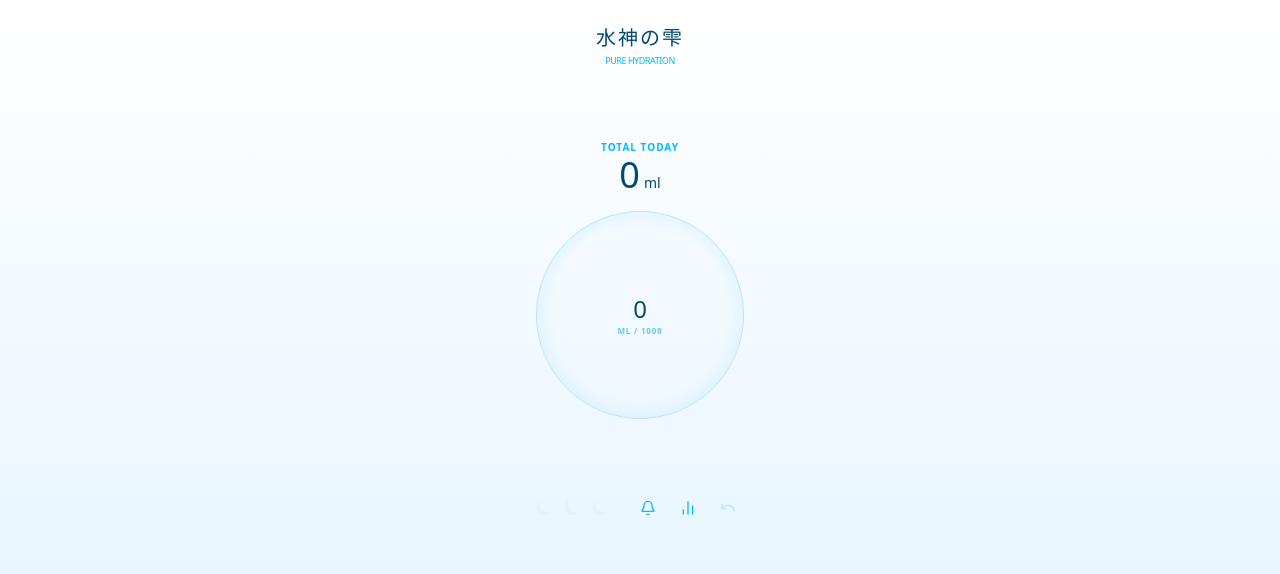
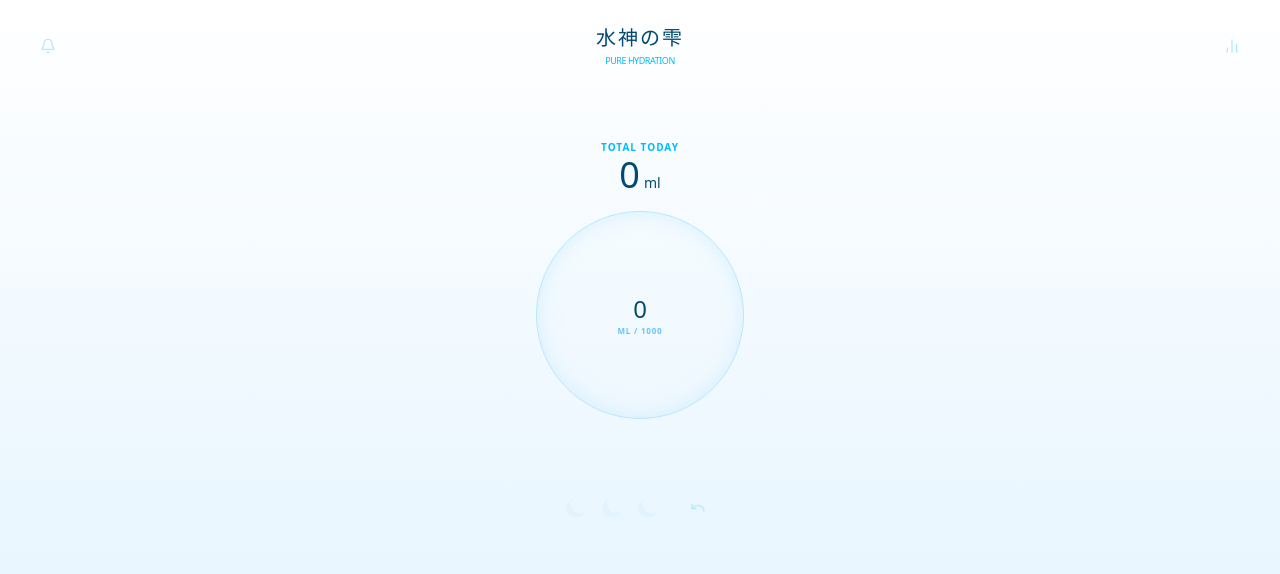
Before and after one commit to Kaede328/Water-shizuku-v2, a React (Vite) app: page / in a window 1280 px wide. Shown: the top 574 px of the page. Built offline with nearby package versions, Linux system fonts and the light colour scheme.

Commit message:
feat: Enhance header with notification and stats buttons
Adds notification and statistics buttons to the header, improving user access to these features. The header layout is adjusted to accommodate the new buttons.

```diff
--- a/src/App.tsx
+++ b/src/App.tsx
@@ -78,11 +78,20 @@ export default function App() {
 
   return (
     <div className="h-screen w-full bg-gradient-to-b from-white to-sky-100 text-sky-900 font-sans overflow-hidden flex flex-col items-center justify-between py-4 px-6 relative">
-      <header className="text-center pt-2 flex flex-col items-center">
-        <div className="cursor-pointer" onClick={() => setShowConfirm(true)}>
+    {/* ヘッダーエリア：左右に控えめなアイコンを配置 */}
+    <header className="w-full flex justify-between items-center pt-2 px-2 z-50">
+      <button onClick={requestNotification} className="p-2 text-sky-200 active:text-sky-400 transition-colors">
+        <Bell className="w-4 h-4" />
+      </button>
+
+      <div className="text-center cursor-pointer" onClick={() => setShowConfirm(true)}>
         <h1 className="text-xl font-light tracking-widest mb-0.5">水神の雫</h1>
         <p className="text-sky-400 text-[9px] tracking-tighter uppercase font-medium">Pure Hydration</p>
       </div>
+
+      <button onClick={() => setShowStats(!showStats)} className="p-2 text-sky-200 active:text-sky-400 transition-colors">
+        <BarChart2 className="w-4 h-4" />
+      </button>
     </header>
 
       <div className="flex flex-col items-center gap-4">
@@ -111,15 +120,18 @@ export default function App() {
         </div>
       </div>
 
+    {/* 下部のバッジエリア：月だけが並ぶシンプルな空間に */}
     <div className="w-full flex flex-col items-center gap-4">
-        <div className="flex gap-6 items-center z-20">
-          <div className="flex gap-3 items-center">
+      <div className="flex gap-4 items-center z-20">
+        <div className="flex gap-4 items-center">
           {[1000, 2000, 2500].map((goal, i) => (
-              <div key={i} className="relative w-4 h-4">
+            <div key={i} className="relative w-5 h-5">
               <div
-                  className={`w-full h-full rounded-full transition-all duration-1000 ${totalToday >= goal ? 'bg-sky-400 shadow-[0_0_10px_rgba(56,189,248,0.7)]' : 'bg-sky-200/20'}`}
+                className={`w-full h-full rounded-full transition-all duration-1000 ${
+                  totalToday >= goal ? 'bg-sky-400 shadow-[0_0_12px_rgba(56,189,248,0.7)]' : 'bg-sky-200/20'
+                }`}
                 style={{
-                    boxShadow: totalToday >= goal ? 'inset -2px 0px 0px 0px rgba(255,255,255,0.3), 0 0 8px rgba(56,189,248,0.5)' : 'none',
+                  boxShadow: totalToday >= goal ? 'inset -2px 0px 0px 0px rgba(255,255,255,0.3), 0 0 10px rgba(56,189,248,0.5)' : 'none',
                   clipPath: 'circle(50% at 50% 50%)',
                   maskImage: 'radial-gradient(circle at 70% 30%, transparent 45%, black 46%)',
                   WebkitMaskImage: 'radial-gradient(circle at 70% 30%, transparent 45%, black 46%)'
@@ -128,11 +140,9 @@ export default function App() {
             </div>
           ))}
         </div>
-          <div className="flex gap-2">
-            <button onClick={requestNotification} className="p-2 text-sky-400 active:scale-90"><Bell className="w-4 h-4" /></button>
-            <button onClick={() => setShowStats(!showStats)} className="p-2 text-sky-400 active:scale-90"><BarChart2 className="w-4 h-4" /></button>
-            <button onClick={undoWater} className={`p-2 transition-all active:scale-90 ${history.length > 0 ? 'text-sky-500' : 'text-sky-200'}`}><Undo className="w-4 h-4" /></button>
-          </div>
+        <button onClick={undoWater} className={`p-2 ml-2 transition-all active:scale-90 ${history.length > 0 ? 'text-sky-500' : 'text-sky-200'}`}>
+          <Undo className="w-4 h-4" />
+        </button>
       </div>
 
         <AnimatePresence>
```
Lines whose indentation alone changed are shown as unchanged.
